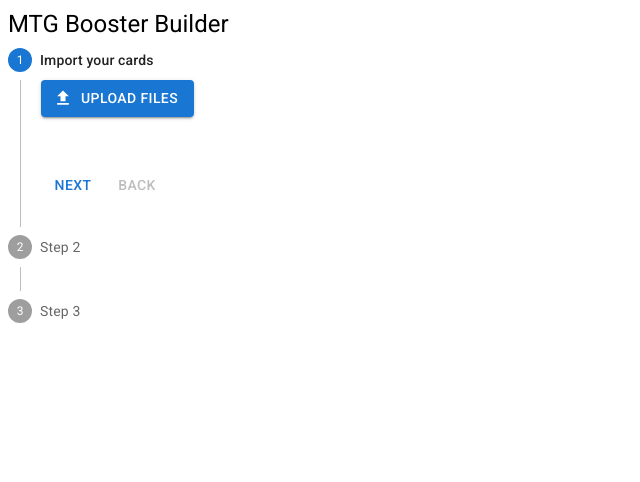
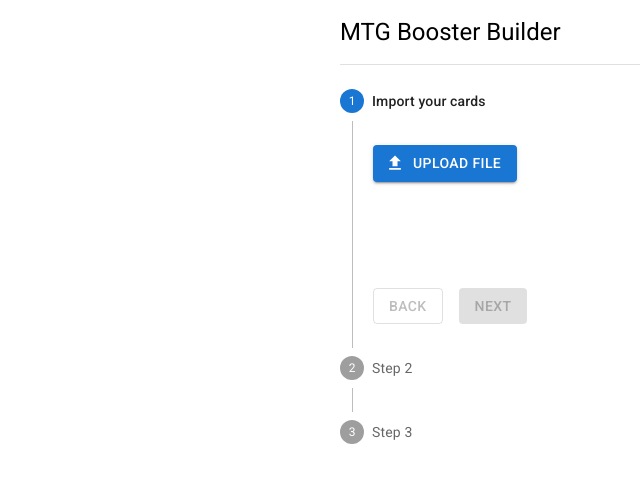
Before and after one commit to SamSverko/mtg-booster-builder, a Next.js app: page /stepper in a window 1280 px wide. Shown: the top 482 px of the page, without its empty margins (0-640 px from the left). Built offline with nearby package versions, Linux system fonts and the light colour scheme; what @mui/material-nextjs would draw is missing.

Commit message:
wip: stepper UI

```diff
--- a/src/app/components/CardImport.tsx
+++ b/src/app/components/CardImport.tsx
@@ -1,7 +1,7 @@
 import { Delete, FileUpload } from "@mui/icons-material";
 import { Box, Button, IconButton, styled, Typography } from "@mui/material";
 import Papa from "papaparse";
-import { use, useCallback, useEffect, useRef, useState } from "react";
+import { useCallback, useEffect, useRef, useState } from "react";
 
 import { CardCountBySet, ManaBoxCard } from "@/app/types";
 
@@ -26,10 +26,12 @@
     onChange: (event: OnChangeEvent) => void;
 };
 
-// TODO - handle file error
 export default function CardImport({ onChange }: CardImportProps) {
+    const inputRef = useRef<HTMLInputElement | null>(null);
+
+    const [cardCount, setCardCount] = useState<number | null>(null);
     const [file, setFile] = useState<File | null>(null);
-    const inputRef = useRef<HTMLInputElement | null>(null);
+    const [parseError, setParseError] = useState<string | null>(null);
 
     const saveFile = (event: React.ChangeEvent<HTMLInputElement>) => {
         const files = event.target.files;
@@ -40,16 +42,26 @@
 
     const deleteFile = () => {
         setFile(null);
+        setCardCount(null);
+        setParseError(null);
+
         if (inputRef.current) {
             inputRef.current.value = "";
         }
+
+        onChange({ cards: [], cardCountBySet: {} });
     };
 
     const parseFile = useCallback(
         async (file: File) => {
             return Papa.parse<ManaBoxCard>(file, {
-                complete: (results, file) => {
-                    console.log("Parsing complete:", results, file);
+                complete: (results) => {
+                    if (results.errors.length > 0) {
+                        setParseError(results.errors[0].message);
+                        return;
+                    }
+
+                    setCardCount(results.data.length);
                     onChange({
                         cards: results.data,
                         cardCountBySet: Object.fromEntries(
@@ -69,6 +81,9 @@
                     });
                 },
                 dynamicTyping: true,
+                error(error) {
+                    setParseError(error.message);
+                },
                 header: true,
                 skipEmptyLines: true,
                 transformHeader(header) {
@@ -104,9 +119,9 @@
                 role={undefined}
                 startIcon={<FileUpload />}
                 tabIndex={-1}
-                variant="contained"
+                variant={file ? "outlined" : "contained"}
             >
-                Upload files
+                {file ? "Re-" : ""}Upload file
                 <HiddenInput
                     onChange={saveFile}
                     ref={inputRef}
@@ -130,6 +145,14 @@
                     <Delete />
                 </IconButton>
             </Box>
+            <Typography display={parseError ? "block" : "none"} color="error">
+                {parseError}
+            </Typography>
+            <Box visibility={cardCount ? "visible" : "hidden"}>
+                <Typography>
+                    {cardCount ? cardCount?.toLocaleString() : ""} cards found.
+                </Typography>
+            </Box>
         </Box>
     );
 }
--- a/src/app/stepper/page.tsx
+++ b/src/app/stepper/page.tsx
@@ -3,16 +3,41 @@
 import {
     Box,
     Button,
+    Chip,
+    Divider,
     Step,
     StepContent,
     StepLabel,
     Stepper,
     Typography,
+    styled,
 } from "@mui/material";
 import { useState } from "react";
 
 import { CardImport } from "@/app/components";
 import { OnChangeEvent } from "@/app/components/CardImport";
+
+type StepNavigationProps = {
+    disableBack?: boolean;
+    disableNext?: boolean;
+};
+
+const StepLabelStyled = styled(StepLabel)(({ theme }) => ({
+    ".MuiStepLabel-label": {
+        display: "flex",
+        alignItems: "center",
+        gap: theme.spacing(1),
+    },
+}));
+
+const StepContentStyled = styled(StepContent)(({ theme }) => ({
+    ".MuiCollapse-wrapperInner": {
+        display: "flex",
+        flexDirection: "column",
+        gap: theme.spacing(2),
+        marginTop: theme.spacing(3),
+    },
+}));
 
 export default function Home() {
     const [activeStep, setActiveStep] = useState(0);
@@ -31,43 +56,87 @@
         setActiveStep(0);
     };
 
-    console.log("cardData", cardData);
+    const StepCompleteChip = ({ label }: { label: string }) => {
+        if (!label) return null;
+
+        return (
+            <Chip color="info" label={label} size="small" variant="outlined" />
+        );
+    };
+
+    const StepNavigation = ({
+        disableBack,
+        disableNext,
+    }: StepNavigationProps) => (
+        <Box alignItems="center" display="flex" gap={2}>
+            <Button
+                disabled={disableBack}
+                onClick={handleBack}
+                variant="outlined"
+            >
+                Back
+            </Button>
+            <Button
+                disabled={disableNext}
+                onClick={handleNext}
+                variant="contained"
+            >
+                Next
+            </Button>
+        </Box>
+    );
 
     return (
-        <Box>
+        <Box
+            display="flex"
+            flexDirection="column"
+            gap={2}
+            m="0 auto"
+            maxWidth="600px"
+            p={1}
+        >
             <Typography component="h1" variant="h5">
                 MTG Booster Builder
             </Typography>
 
+            <Divider />
+
             <Stepper activeStep={activeStep} orientation="vertical">
                 <Step>
-                    <StepLabel>Import your cards</StepLabel>
-                    <StepContent>
+                    <StepLabelStyled>
+                        Import your cards
+                        <StepCompleteChip
+                            label={
+                                cardData
+                                    ? cardData.cards.length.toLocaleString()
+                                    : ""
+                            }
+                        />
+                    </StepLabelStyled>
+                    <StepContentStyled
+                        TransitionProps={{ unmountOnExit: false }}
+                    >
                         <CardImport onChange={setCardData} />
-
-                        <Button onClick={handleNext}>Next</Button>
-                        <Button
-                            disabled={activeStep === 0}
-                            onClick={handleBack}
-                        >
-                            Back
-                        </Button>
-                    </StepContent>
+                        <StepNavigation
+                            disableBack
+                            disableNext={
+                                !cardData || cardData.cards.length === 0
+                            }
+                        />
+                    </StepContentStyled>
                 </Step>
                 <Step>
                     <StepLabel>Step 2</StepLabel>
                     <StepContent>
                         <Typography>Step 2 Content</Typography>
-                        <Button onClick={handleNext}>Next</Button>
-                        <Button onClick={handleBack}>Back</Button>
+                        <StepNavigation />
                     </StepContent>
                 </Step>
                 <Step>
                     <StepLabel>Step 3</StepLabel>
                     <StepContent>
                         <Typography>Step 3 Content</Typography>
-                        <Button onClick={handleNext}>Finish</Button>
-                        <Button onClick={handleBack}>Back</Button>
+                        <StepNavigation />
                     </StepContent>
                 </Step>
             </Stepper>
```
